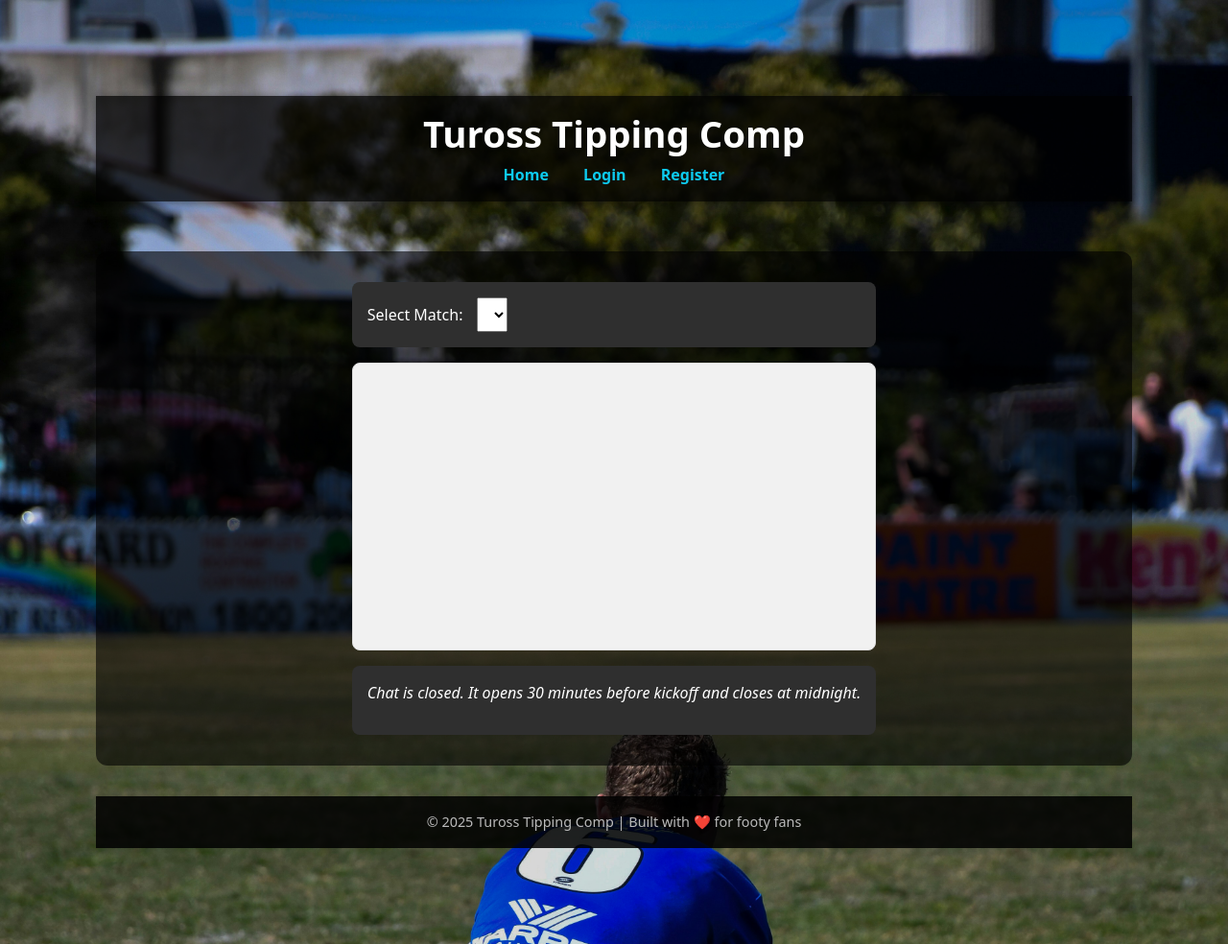
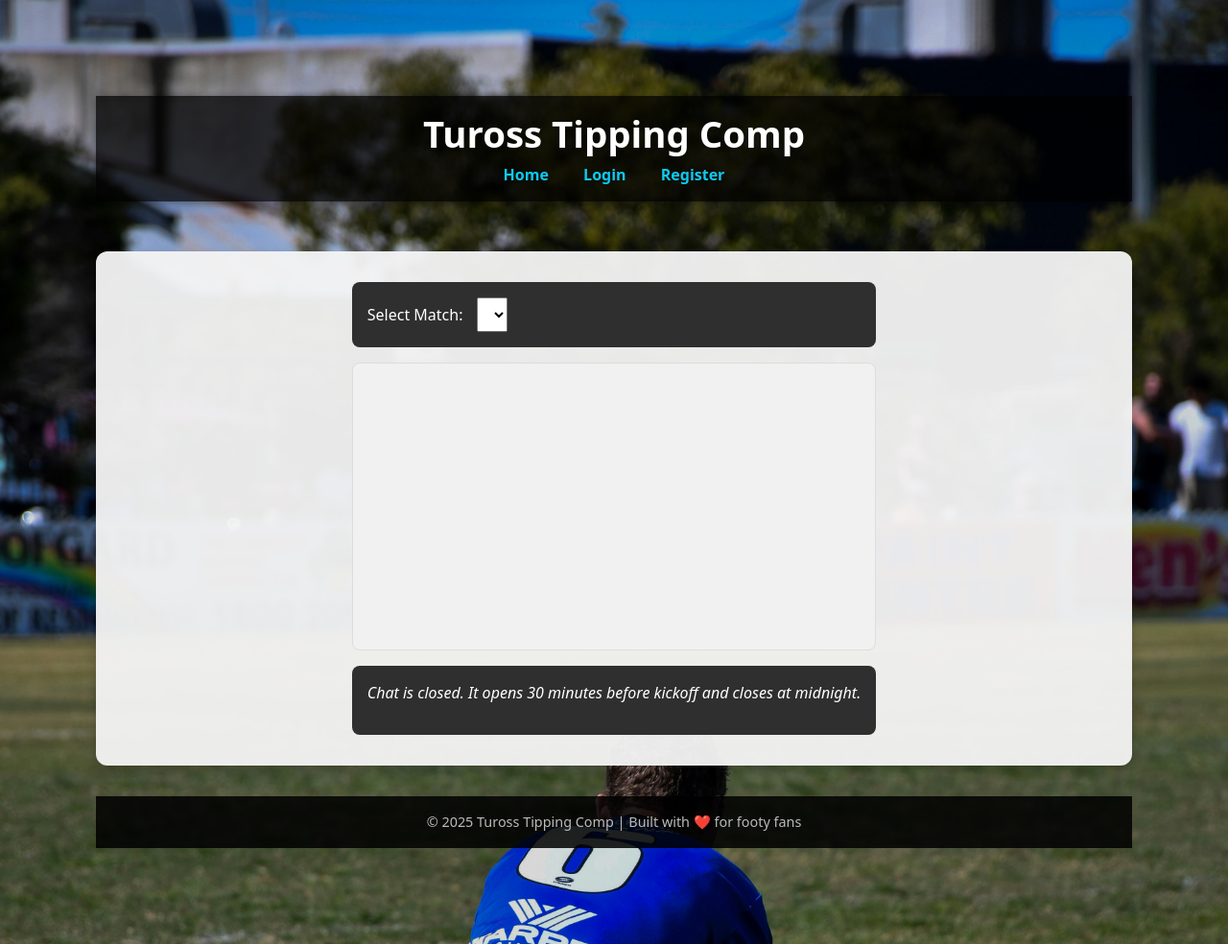
Before and after one commit to joshua-johnston-le/flask-tuross-tipping-comp-app, a Flask app: page /chat in a window 1280 px wide. Shown: the whole page at 96% size. Run offline with Flask 3, Linux system fonts and the light colour scheme; the visitor is signed in with stand-in values (Sample User, id 1); data that the repository does not hold is empty.

Commit message:
base update

```diff
--- a/app/templates/base.html
+++ b/app/templates/base.html
@@ -9,7 +9,7 @@
     body {
       background: url("{{ url_for('static', filename='backgrounds/conversion.jpg')}}") no-repeat center center fixed;
       background-size: cover;
-      color: #fff;
+      color: #000; /* Dark text to contrast against light grey background */
       min-height: 100vh;
       display: flex;
       flex-direction: column;
@@ -29,6 +29,7 @@
       padding: 1rem;
       text-align: center;
       box-shadow: 0 2px 10px rgba(0, 0, 0, 0.5);
+      color: #fff;
     }
 
     header h1 {
@@ -58,11 +59,13 @@
 
     main {
       flex: 1;
-      background-color: rgba(0, 0, 0, 0.6);
+      background-color: rgba(245, 245, 245, 0.95); /* Light grey with slight transparency */
+      color: #000; /* Ensure text is readable */
       padding: 2rem;
       border-radius: 12px;
       margin: 2rem auto;
       max-width: 1000px;
+      box-shadow: 0 4px 12px rgba(0, 0, 0, 0.2);
     }
   </style>
 </head>
```
